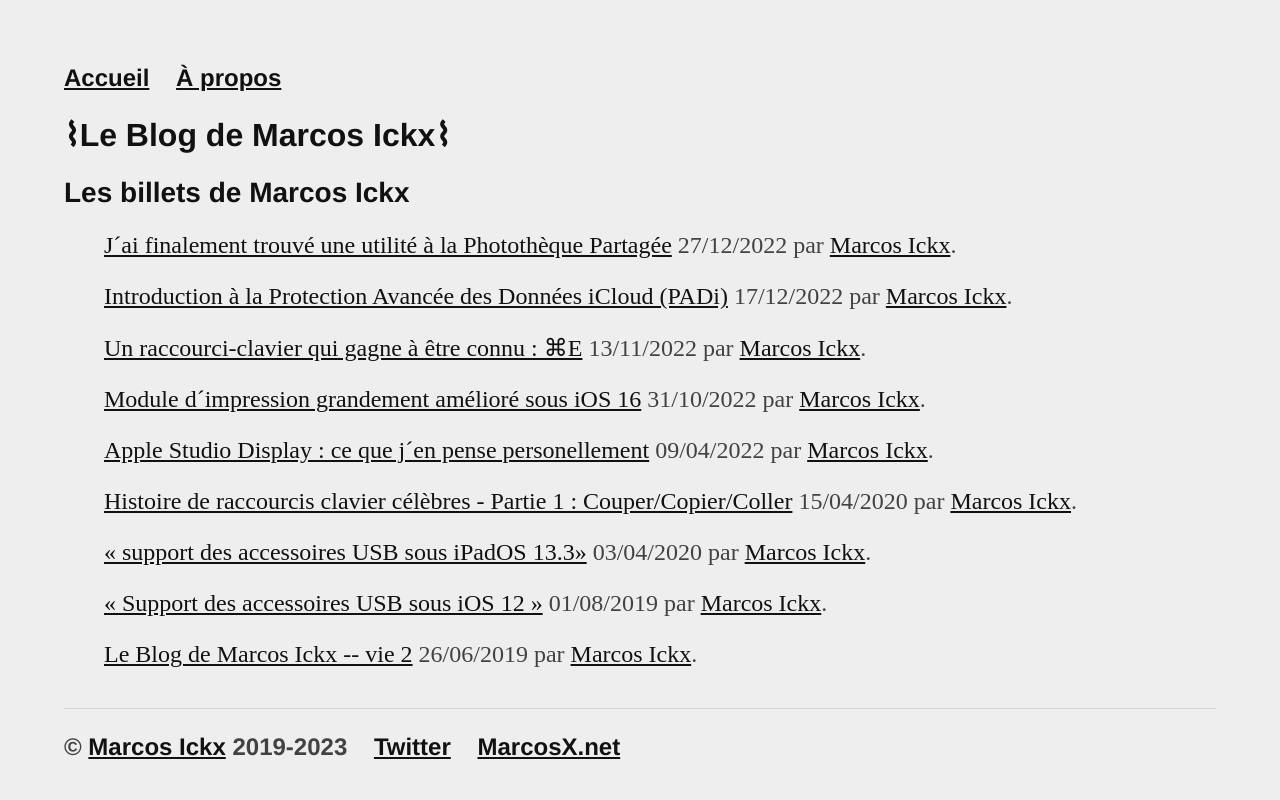
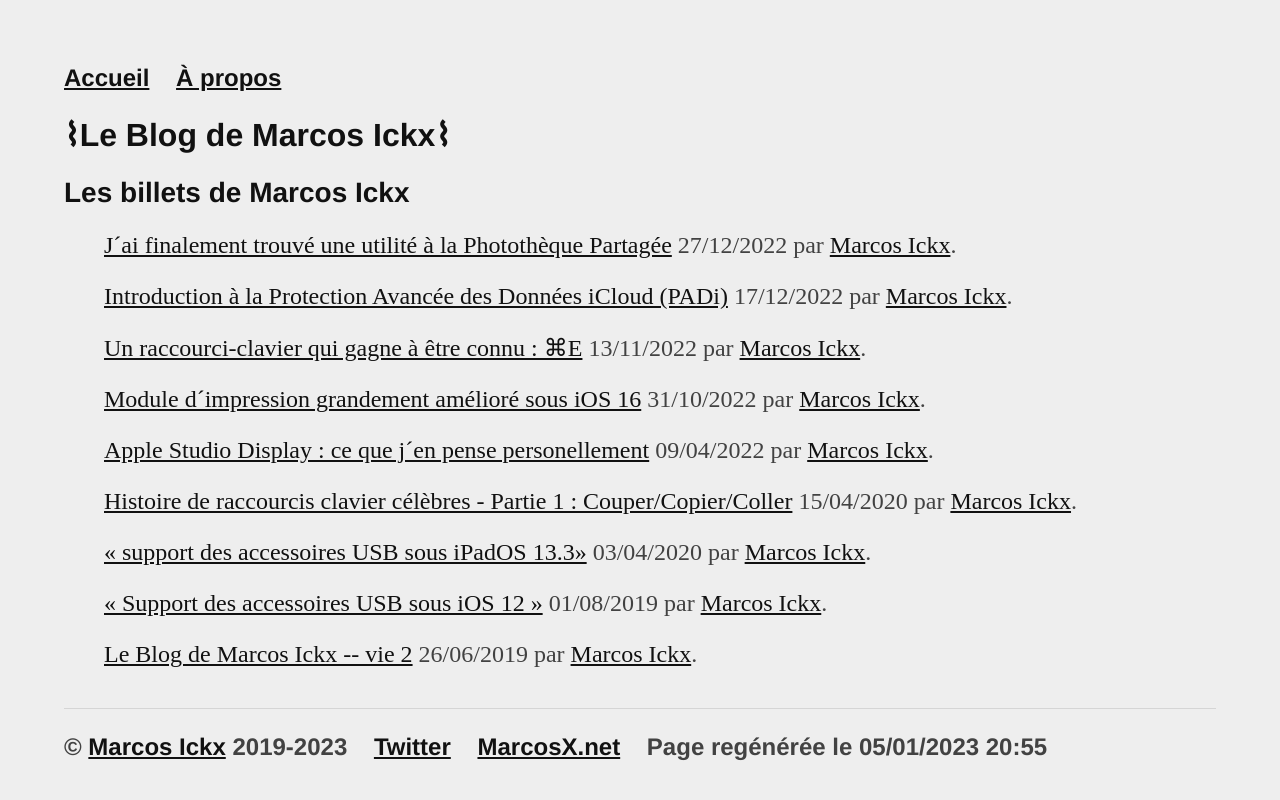
Before and after one commit to MarcosIckx/PreviewMarcosxNet, a Jekyll site: the page built from index.html, in a window 1280 px wide. Shown: the top 800 px of the page. Built offline with Jekyll 4.4.1, drawn with Linux system fonts in a browser that asks for light colours; the list of posts is cut into pages by our own code.

Commit message:
Update footer.html
Ajout date recréation de la page statique dans le footer.

```diff
--- a/_includes/footer.html
+++ b/_includes/footer.html
@@ -3,5 +3,6 @@
 			<li>&copy; <a href="/apropos/">Marcos Ickx</a> 2019-2023</li>
         		<li><a href="https://twitter.com/MarcosIckx">Twitter</a></li>
         		<li><a href="https://blog.MarcosX.net">MarcosX.net</a></li>
+			<li>Page regénérée le {{ "now" | date: "%d/%m/%Y %H:%M" }}</li>
 			</ul>
 		</footer>
```
